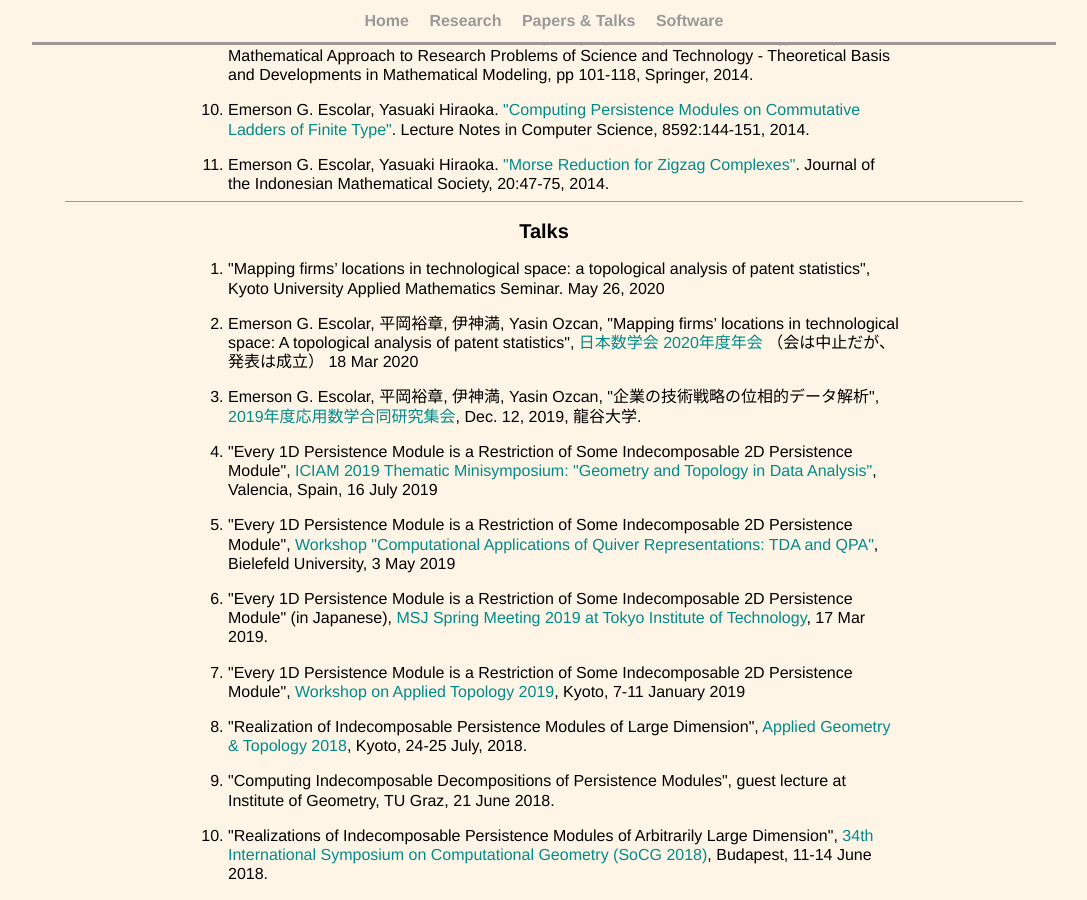
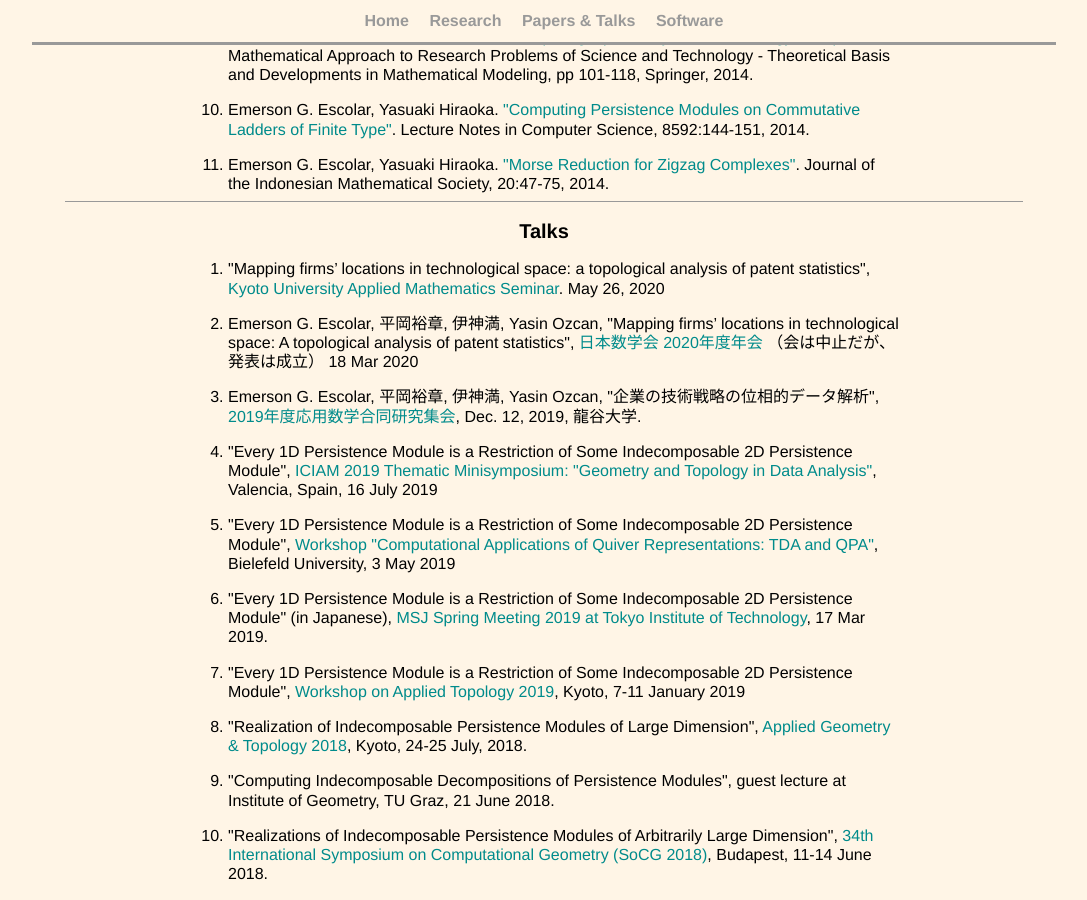
Before and after one commit to emerson-escolar/emerson-escolar.github.io, a Jekyll site: the page built from research_lists.html, in a window 1280 px wide and 900 px high, scrolled down 1268 px. Shown: the whole window, without its empty margins (96-1183 px from the left). Built offline with Jekyll 4.4.1, drawn with Linux system fonts in a browser that asks for light colours; part of the change alters nothing that is shown.

```diff
--- a/research_lists.html
+++ b/research_lists.html
@@ -200,7 +200,8 @@ title: Emer's Papers & Talks
 	<ol class="wordbox paperlist">
     <li>
       "Mapping firms’ locations in technological space: a topological analysis of patent statistics",
-      Kyoto University Applied Mathematics Seminar.
+      <a target="_blank" href="https://www.math.kyoto-u.ac.jp/applied-math/kuams/index_eng.html">
+        Kyoto University Applied Mathematics Seminar</a>.
       May 26, 2020
     </li>
 
```
